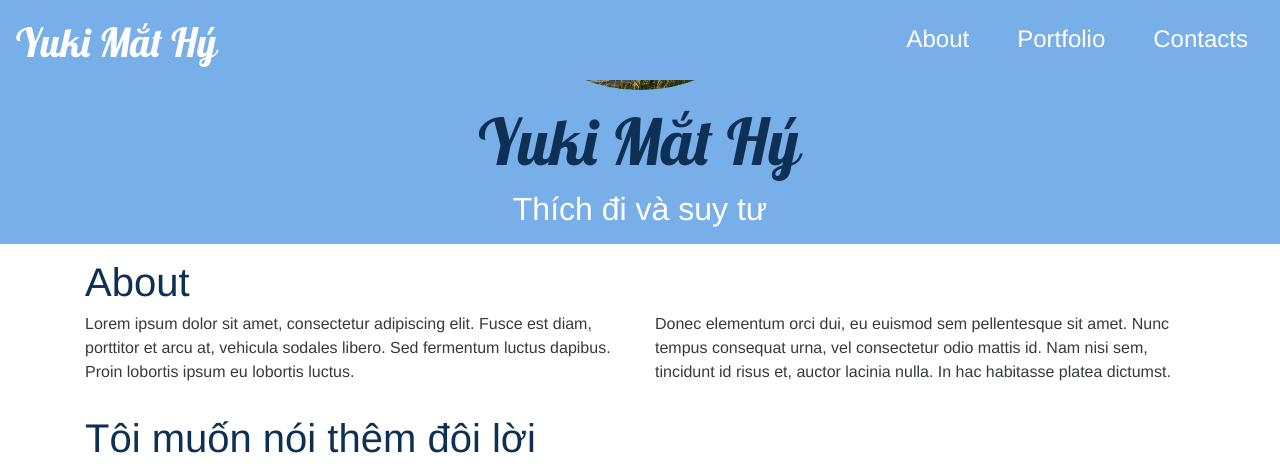
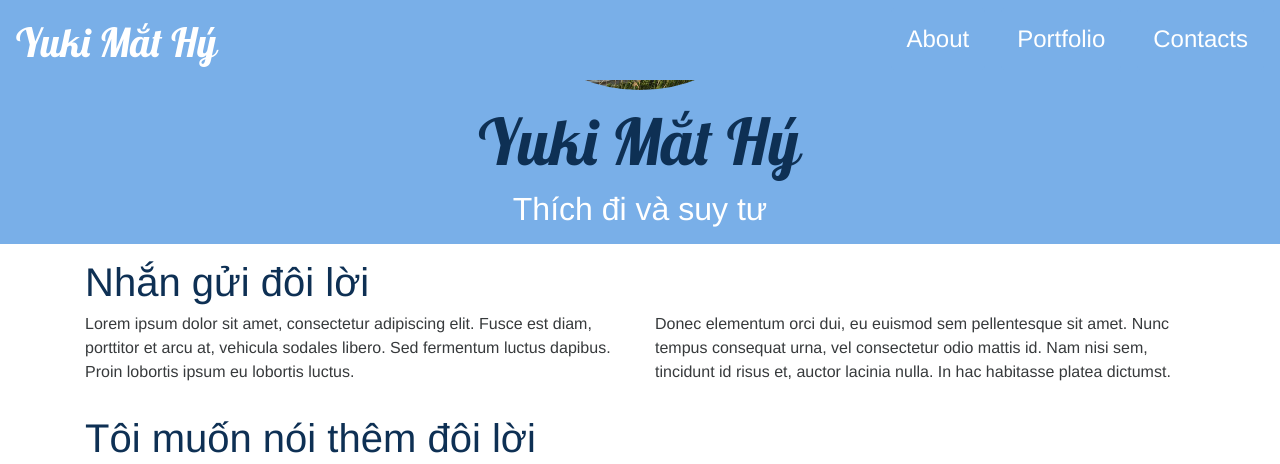
Before and after one commit to YukiMatHy/hynhatoi.github.io, a Jekyll site: the page built from index.html, in a window 1280 px wide and 900 px high, scrolled down 342 px, cut to the strip 0-464 px from the top of the window. Built offline with Jekyll 4.4.1, drawn with Linux system fonts in a browser that asks for light colours; nearby versions of some CDN libraries.

Commit message:
Update about.html

```diff
--- a/_includes/about.html
+++ b/_includes/about.html
@@ -1,7 +1,7 @@
 <section class="container container-about">
     <div class="row">
         <div class="col-md-12">
-            <h1>About</h1>
+            <h1>Nhắn gửi đôi lời</h1>
         </div>
         <div class="col-sm-12 col-md-6">
             <p>
```
